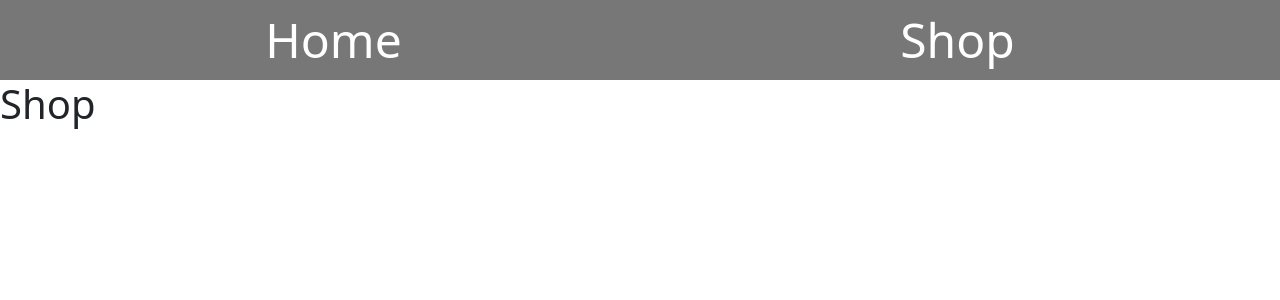
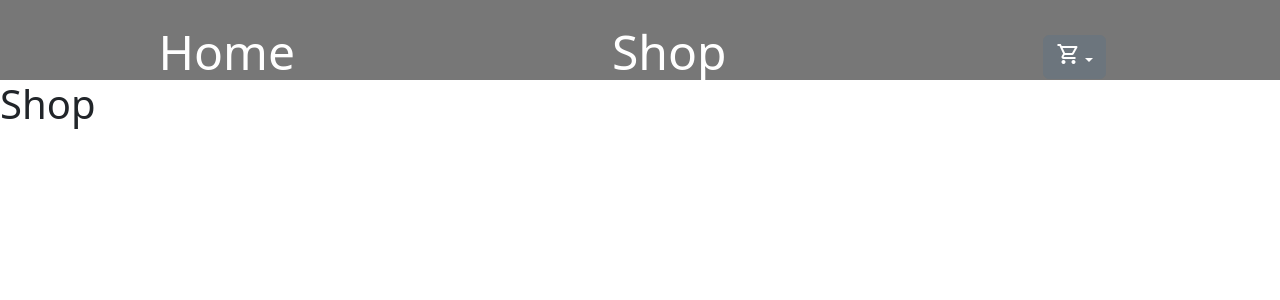
Before and after one commit to JakubDrozd/Project-Shopping-Cart, a React (Create React App) app in the folder project-shopping-cart/: page /shop in a window 1280 px wide. Shown: the top 300 px of the page. Built offline with nearby package versions, Linux system fonts and the light colour scheme.

Commit message:
Feat: add dropdown cart list to navbar

```diff
--- a/project-shopping-cart/src/components/Nav.tsx
+++ b/project-shopping-cart/src/components/Nav.tsx
@@ -1,10 +1,13 @@
 import {Link} from "react-router-dom"
+import { CartDropdown } from "./Dropdown"
+
 
 export function Nav(){
     return (
-        <nav>
+        <nav className="nav">
             <Link to="/"><li>Home</li></Link>
             <Link to="/shop"><li>Shop</li></Link>
+        <CartDropdown></CartDropdown>
         </nav>
     )
 }
```
